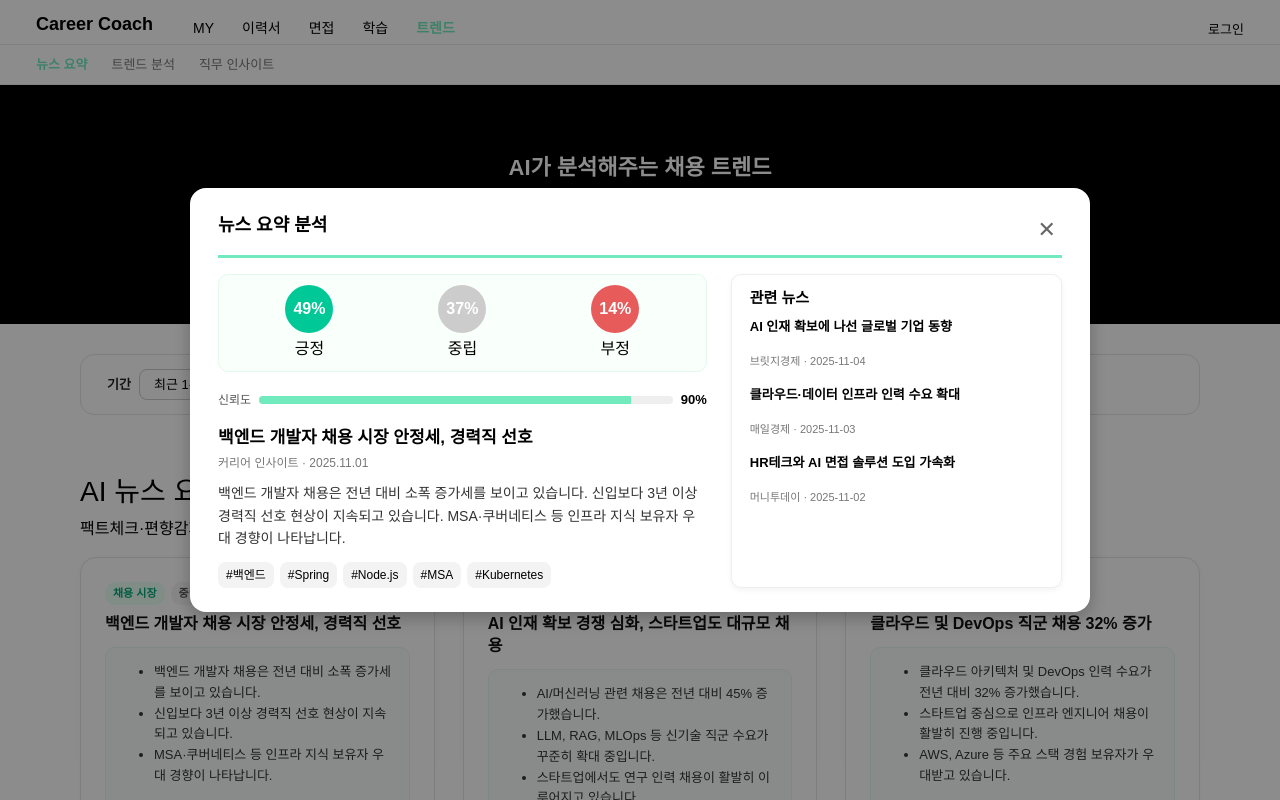
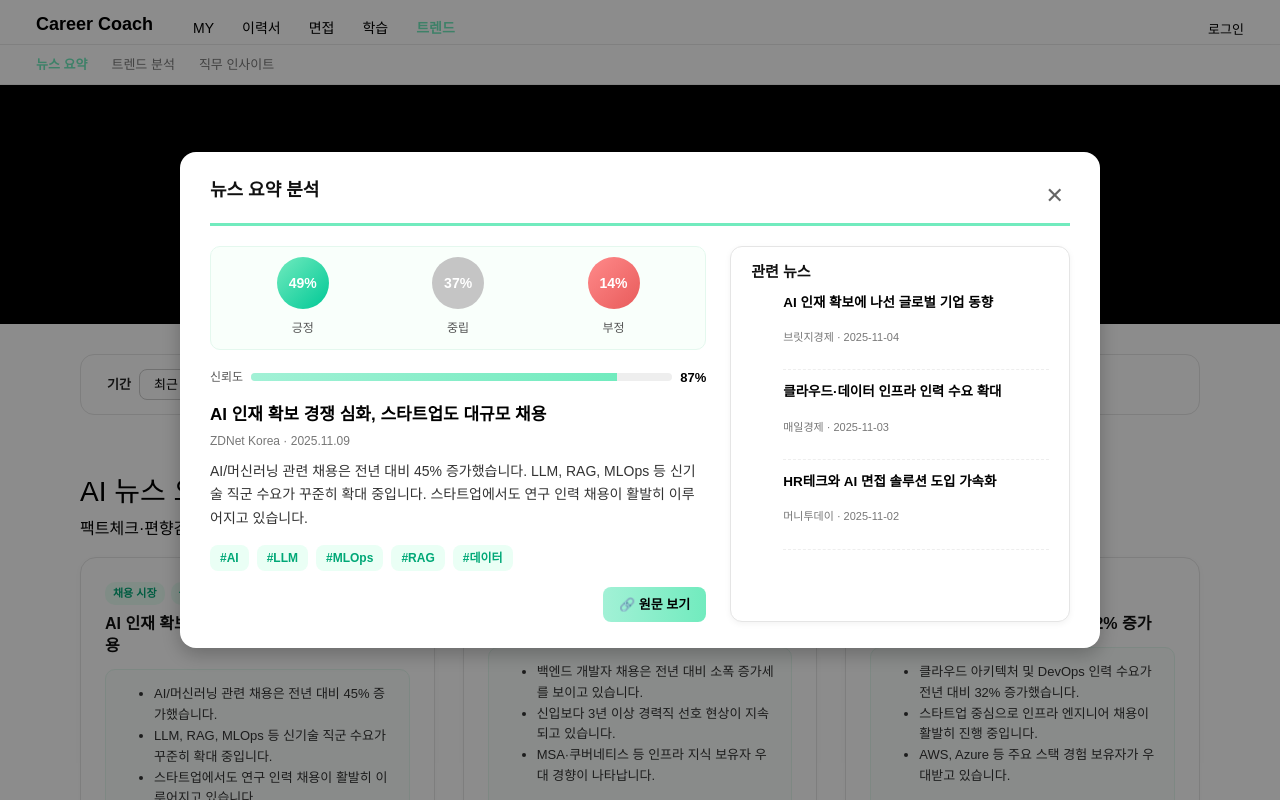
Before and after one commit to llbk-team/llbky-front, a Vue app: page /trend/news in a window 1280 px wide. Both pictures are taken after a click on the element 257 px from the left and 773 px from the top of the page. Shown: the top 800 px of the page. Built offline with nearby package versions, Linux system fonts and the light colour scheme.

Commit message:
docs: 뉴스, 트렌드, 모달 스타일 수정

```diff
--- a/src/components/modal/NewsDetailModal.vue
+++ b/src/components/modal/NewsDetailModal.vue
@@ -1,13 +1,16 @@
 <template>
   <div class="modal-overlay" @click.self="$emit('close')">
     <div class="modal-content">
+      <!-- 헤더 -->
       <div class="modal-header">
         <h2>뉴스 요약 분석</h2>
         <button class="close-btn" @click="$emit('close')">✕</button>
       </div>
 
       <div class="modal-body">
+        <!-- 왼쪽 분석 영역 -->
         <div class="left">
+          <!-- 감정 비율 -->
           <div class="sentiment-box">
             <div class="sentiment-item positive">
               <div class="circle">49%</div>
@@ -23,6 +26,7 @@
             </div>
           </div>
 
+          <!-- 신뢰도 -->
           <div class="trust-box">
             <span class="trust-label">신뢰도</span>
             <div class="trust-bar">
@@ -31,7 +35,7 @@
             <span class="trust-score">{{ news.trust }}%</span>
           </div>
 
-          <!-- ✅ 긴 요약문 -->
+          <!-- 기사 내용 -->
           <div class="article">
             <h3>{{ news.title }}</h3>
             <div class="meta">
@@ -42,9 +46,17 @@
             <div class="keywords">
               <span v-for="(k, i) in news.keywords" :key="i">#{{ k }}</span>
             </div>
+
+            <!-- ✅ 원문 보기 버튼 -->
+            <div class="source-btn-box" v-if="news.source_url">
+              <button class="source-btn" @click="openSource(news.source_url)">
+                🔗 원문 보기
+              </button>
+            </div>
           </div>
         </div>
 
+        <!-- 오른쪽 관련 뉴스 -->
         <div class="right">
           <h4>관련 뉴스</h4>
           <ul>
@@ -69,6 +81,12 @@ const relatedNews = [
   { title: "클라우드·데이터 인프라 인력 수요 확대", source: "매일경제", date: "2025-11-03" },
   { title: "HR테크와 AI 면접 솔루션 도입 가속화", source: "머니투데이", date: "2025-11-02" },
 ];
+
+// ✅ 원문 보기 함수
+const openSource = (url) => {
+  if (!url) return;
+  window.open(url, "_blank");
+};
 </script>
 
 <style scoped>
@@ -80,31 +98,34 @@ const relatedNews = [
   justify-content: center;
   align-items: center;
   z-index: 2000;
+  animation: fadeIn 0.3s ease;
 }
 
 .modal-content {
   background: #ffffff;
   border-radius: 16px;
-  width: 900px;
+  width: 920px;
   max-height: 90vh;
   overflow-y: auto;
-  box-shadow: 0 6px 18px rgba(0, 0, 0, 0.25);
-  padding: 24px 28px;
+  box-shadow: 0 6px 20px rgba(0, 0, 0, 0.25);
+  padding: 26px 30px;
   font-family: "Pretendard", sans-serif;
-  animation: fadeIn 0.25s ease;
+  animation: scaleIn 0.25s ease;
 }
 
+/* 헤더 */
 .modal-header {
   display: flex;
   justify-content: space-between;
   align-items: center;
   border-bottom: 3px solid #71ebbe;
-  padding-bottom: 8px;
-  margin-bottom: 16px;
+  padding-bottom: 10px;
+  margin-bottom: 20px;
 }
 .modal-header h2 {
   font-size: 18px;
   font-weight: 700;
+  color: #111;
 }
 .close-btn {
   border: none;
@@ -112,11 +133,14 @@ const relatedNews = [
   font-size: 22px;
   color: #666;
   cursor: pointer;
+  transition: 0.2s;
 }
 .close-btn:hover {
   color: #e85b5b;
+  transform: scale(1.1);
 }
 
+/* 본문 */
 .modal-body {
   display: flex;
   gap: 24px;
@@ -126,14 +150,14 @@ const relatedNews = [
 }
 .right {
   flex: 1.2;
-  background: #fff;
-  border: 1px solid #eee;
-  border-radius: 10px;
-  padding: 14px 18px;
+  background: #ffffff;
+  border: 1px solid #e5e5e5;
+  border-radius: 12px;
+  padding: 16px 20px;
   box-shadow: 0 2px 6px rgba(0, 0, 0, 0.05);
 }
 
-/* 감정 박스 */
+/* 감정 */
 .sentiment-box {
   display: flex;
   justify-content: space-between;
@@ -148,22 +172,28 @@ const relatedNews = [
   flex: 1;
 }
 .sentiment-item .circle {
-  width: 48px;
-  height: 48px;
+  width: 52px;
+  height: 52px;
   border-radius: 50%;
-  line-height: 48px;
-  margin: 0 auto 4px;
+  line-height: 52px;
+  margin: 0 auto 6px;
   color: #fff;
   font-weight: 700;
+  font-size: 14px;
+  animation: popIn 0.4s ease;
 }
 .positive .circle {
-  background: #00c896;
+  background: linear-gradient(135deg, #71ebbe, #00c896);
 }
 .neutral .circle {
-  background: #ccc;
+  background: #c5c5c5;
 }
 .negative .circle {
-  background: #e85b5b;
+  background: linear-gradient(135deg, #ff8a8a, #e85b5b);
+}
+.sentiment-item span {
+  font-size: 12px;
+  color: #555;
 }
 
 /* 신뢰도 */
@@ -185,9 +215,9 @@ const relatedNews = [
   overflow: hidden;
 }
 .trust-fill {
-  background: #71ebbe;
+  background: linear-gradient(90deg, #a2f1d6 0%, #71ebbe 100%);
   height: 100%;
-  transition: width 0.3s;
+  transition: width 0.4s ease;
 }
 .trust-score {
   font-weight: 700;
@@ -209,57 +239,87 @@ const relatedNews = [
 .article p {
   font-size: 14px;
   color: #333;
-  line-height: 1.6;
-  margin-bottom: 12px;
+  line-height: 1.7;
+  margin-bottom: 14px;
 }
+
+/* ✅ 원문 버튼 */
+.source-btn-box {
+  margin-top: 16px;
+  text-align: right;
+}
+.source-btn {
+  background: linear-gradient(90deg, #a2f1d6, #71ebbe);
+  border: none;
+  border-radius: 8px;
+  color: #000;
+  font-weight: 600;
+  font-size: 13px;
+  padding: 8px 16px;
+  cursor: pointer;
+  transition: 0.25s;
+}
+.source-btn:hover {
+  background: linear-gradient(90deg, #71ebbe, #00c896);
+  transform: translateY(-2px);
+}
+
+/* 키워드 */
 .keywords {
   display: flex;
   flex-wrap: wrap;
-  gap: 6px;
+  gap: 8px;
 }
 .keywords span {
-  background: #f3f3f3;
+  background: #eafff5;
+  color: #00a877;
   border-radius: 8px;
-  padding: 4px 8px;
+  padding: 4px 10px;
   font-size: 12px;
+  font-weight: 600;
 }
 
 /* 관련 뉴스 */
 .right h4 {
   font-size: 15px;
   font-weight: 700;
-  margin-bottom: 10px;
-}
-.right ul {
-  padding: 0;
-  margin: 0;
+  margin-bottom: 12px;
+  color: #111;
 }
 .right li {
   list-style: none;
-  margin-bottom: 10px;
+  margin-bottom: 12px;
+  padding-bottom: 8px;
+  border-bottom: 1px dashed #eee;
 }
 .right .title {
-  font-size: 13px;
+  font-size: 13.5px;
   font-weight: 600;
   color: #000;
+  cursor: pointer;
+  transition: 0.2s;
 }
 .right .title:hover {
   color: #00c896;
+  transform: translateX(2px);
 }
 .right .meta {
   font-size: 11px;
   color: #777;
+  margin-top: 2px;
 }
 
 /* 애니메이션 */
 @keyframes fadeIn {
-  from {
-    opacity: 0;
-    transform: translateY(-8px);
-  }
-  to {
-    opacity: 1;
-    transform: translateY(0);
-  }
+  from { opacity: 0; }
+  to { opacity: 1; }
+}
+@keyframes scaleIn {
+  from { opacity: 0; transform: scale(0.97); }
+  to { opacity: 1; transform: scale(1); }
+}
+@keyframes popIn {
+  0% { transform: scale(0.6); opacity: 0; }
+  100% { transform: scale(1); opacity: 1; }
 }
 </style>
--- a/src/views/trend/News.vue
+++ b/src/views/trend/News.vue
@@ -5,12 +5,7 @@
       <h2>AI가 분석해주는 채용 트렌드</h2>
 
       <div class="search-bar">
-        <input
-          type="text"
-          placeholder="키워드를 입력하세요 (예: 인공지능, 백엔드, AI 개발자)"
-          v-model="keyword"
-          @keyup.enter="searchNews"
-        />
+        <input type="text" placeholder="키워드를 입력하세요 (예: 인공지능, 백엔드, AI 개발자)" v-model="keyword" @keyup.enter="searchNews" />
         <button @click="searchNews">검색</button>
       </div>
     </section>
@@ -26,12 +21,7 @@
       </p>
 
       <div class="news-grid">
-        <div
-          v-for="(item, i) in visibleNews"
-          :key="i"
-          class="news-card"
-          @click="openDetail(item)"
-        >
+        <div v-for="(item, i) in visibleNews" :key="i" class="news-card" @click="openDetail(item)">
           <!-- 상단 태그 -->
           <div class="tag-row">
             <span class="tag category">채용 시장</span>
@@ -52,10 +42,7 @@
           <!-- 편향 감지 -->
           <div class="bias">
             <span class="bias-label">편향 감지</span>
-            <span
-              class="bias-status"
-              :class="{ biasYes: item.bias_detected, biasNo: !item.bias_detected }"
-            >
+            <span class="bias-status" :class="{ biasYes: item.bias_detected, biasNo: !item.bias_detected }">
               {{ item.bias_detected ? item.bias_type : "없음" }}
             </span>
           </div>
@@ -76,11 +63,7 @@
     </section>
 
     <!-- 상세보기 -->
-    <NewsDetailModal
-      v-if="selectedNews"
-      :news="selectedNews"
-      @close="selectedNews = null"
-    />
+    <NewsDetailModal v-if="selectedNews" :news="selectedNews" @close="selectedNews = null" />
   </div>
 </template>
 
@@ -103,6 +86,23 @@ const filters = ref({
 ------------------------------ */
 const newsList = ref([
   {
+    title: "AI 인재 확보 경쟁 심화, 스타트업도 대규모 채용",
+    summary_short: `
+AI/머신러닝 관련 채용은 전년 대비 45% 증가했습니다.
+LLM, RAG, MLOps 등 신기술 직군 수요가 꾸준히 확대 중입니다.
+스타트업에서도 연구 인력 채용이 활발히 이루어지고 있습니다.
+`,
+    keywords: ["AI", "LLM", "MLOps", "RAG", "데이터"],
+    trust: 87,
+    sentiment: "positive",
+    sentimentLabel: "긍정적",
+    bias_detected: true,
+    bias_type: "기술 과도 홍보 경향",
+    date: "2025.11.09",
+    source: "ZDNet Korea",
+    source_url: "https://zdnet.co.kr/news/ai-hiring"
+  },
+  {
     title: "백엔드 개발자 채용 시장 안정세, 경력직 선호",
     summary_short: `
 백엔드 개발자 채용은 전년 대비 소폭 증가세를 보이고 있습니다.
@@ -118,22 +118,7 @@ MSA·쿠버네티스 등 인프라 지식 보유자 우대 경향이 나타납
     date: "2025.11.01",
     source: "커리어 인사이트",
   },
-  {
-    title: "AI 인재 확보 경쟁 심화, 스타트업도 대규모 채용",
-    summary_short: `
-AI/머신러닝 관련 채용은 전년 대비 45% 증가했습니다.
-LLM, RAG, MLOps 등 신기술 직군 수요가 꾸준히 확대 중입니다.
-스타트업에서도 연구 인력 채용이 활발히 이루어지고 있습니다.
-`,
-    keywords: ["AI", "LLM", "MLOps", "RAG", "데이터"],
-    trust: 87,
-    sentiment: "positive",
-    sentimentLabel: "긍정적",
-    bias_detected: true,
-    bias_type: "기술 과도 홍보 경향",
-    date: "2025.11.09",
-    source: "ZDNet Korea",
-  },
+
   {
     title: "클라우드 및 DevOps 직군 채용 32% 증가",
     summary_short: `
@@ -242,12 +227,13 @@ const formatSummary = (summary) => {
 };
 const applyFilter = (newFilters) => (filters.value = newFilters);
 const openDetail = (item) => (selectedNews.value = item);
-const searchNews = () => {};
+const searchNews = () => { };
 </script>
 
 <style scoped>
 .trend-news {
-  background: #fff; /* ✅ 페이지 전체 배경을 흰색으로 */
+  background: #fff;
+  /* ✅ 페이지 전체 배경을 흰색으로 */
   color: #000;
   font-family: "Pretendard", sans-serif;
 }
@@ -261,16 +247,19 @@ const searchNews = () => {};
   width: 100vw;
   margin-left: calc(50% - 50vw);
 }
+
 .hero h2 {
   font-size: 22px;
   font-weight: 600;
   margin-bottom: 28px;
 }
+
 .search-bar {
   display: flex;
   justify-content: center;
   gap: 10px;
 }
+
 .search-bar input {
   width: 440px;
   padding: 12px 18px;
@@ -279,6 +268,7 @@ const searchNews = () => {};
   outline: none;
   font-size: 14px;
 }
+
 .search-bar button {
   background: #71ebbe;
   border: none;
@@ -293,6 +283,7 @@ const searchNews = () => {};
 .news-section {
   padding: 40px 80px 100px;
 }
+
 .news-grid {
   display: grid;
   grid-template-columns: repeat(3, 1fr);
@@ -321,11 +312,14 @@ const searchNews = () => {};
 
 /* 제목 */
 .title {
-  font-size: 16px; /* ✅ 살짝 줄임 */
+  font-size: 16px;
+  /* ✅ 살짝 줄임 */
   font-weight: 700;
   color: #111;
-  margin: 8px 0 12px 0; /* ✅ 상하 여백으로 띄움 */
-  line-height: 1.4; /* ✅ 줄 간격 조정 */
+  margin: 8px 0 12px 0;
+  /* ✅ 상하 여백으로 띄움 */
+  line-height: 1.4;
+  /* ✅ 줄 간격 조정 */
 }
 
 /* 요약 */
@@ -337,12 +331,15 @@ const searchNews = () => {};
   font-size: 13px;
   color: #333;
   line-height: 1.6;
-  margin-bottom: 12px; /* ✅ 키워드와 간격 추가 */
+  margin-bottom: 12px;
+  /* ✅ 키워드와 간격 추가 */
 }
+
 .summary-box ul {
   margin: 0;
   padding-left: 18px;
 }
+
 .summary-box li {
   list-style-type: disc;
   margin-bottom: 4px;
@@ -355,6 +352,7 @@ const searchNews = () => {};
   gap: 6px;
   margin-bottom: 8px;
 }
+
 .keywords span {
   background: #f3f3f3;
   border-radius: 8px;
@@ -368,24 +366,29 @@ const searchNews = () => {};
   display: flex;
   gap: 6px;
 }
+
 .tag {
   font-size: 11px;
   font-weight: 600;
   border-radius: 10px;
   padding: 3px 8px;
 }
+
 .tag.category {
   background: #eafff5;
   color: #00a877;
 }
+
 .tag.positive {
   background: #eafff5;
   color: #00c896;
 }
+
 .tag.neutral {
   background: #f5f5f5;
   color: #555;
 }
+
 .tag.negative {
   background: #ffecec;
   color: #e85b5b;
@@ -398,20 +401,24 @@ const searchNews = () => {};
   gap: 10px;
   margin-bottom: 8px;
 }
+
 .bias-label {
   font-size: 12px;
   color: #666;
 }
+
 .bias-status {
   font-size: 12px;
   font-weight: 600;
   border-radius: 8px;
   padding: 3px 8px;
 }
+
 .biasYes {
   background: #ffecec;
   color: #e85b5b;
 }
+
 .biasNo {
   background: #f3f3f3;
   color: #555;
@@ -423,15 +430,18 @@ const searchNews = () => {};
   flex-direction: column;
   gap: 6px;
 }
+
 .trust {
   display: flex;
   align-items: center;
   gap: 8px;
 }
+
 .trust .label {
   font-size: 12px;
   color: #777;
 }
+
 .trust .bar {
   flex: 1;
   height: 6px;
@@ -439,14 +449,17 @@ const searchNews = () => {};
   border-radius: 4px;
   overflow: hidden;
 }
+
 .trust .fill {
   height: 100%;
   background: #71ebbe;
 }
+
 .trust .score {
   font-weight: 700;
   font-size: 12px;
 }
+
 .source {
   font-size: 11px;
   color: #999;
--- a/src/views/trend/Trend.vue
+++ b/src/views/trend/Trend.vue
@@ -8,11 +8,7 @@
       <div v-for="(card, i) in summaryCards" :key="i" class="summary-card">
         <p class="label">{{ card.label }}</p>
         <h3 class="value">{{ card.value }}</h3>
-        <span
-          v-if="card.change"
-          class="change"
-          :class="{ up: card.change > 0, down: card.change < 0 }"
-        >
+        <span v-if="card.change" class="change" :class="{ up: card.change > 0, down: card.change < 0 }">
           {{ card.change > 0 ? "+" : "" }}{{ card.change }}%
         </span>
       </div>
@@ -184,7 +180,7 @@ onMounted(async () => {
     },
   });
 
-  // 워드클라우드
+  // 워드클라우드 (가중치 기반 색상 단계 적용)
   const words = [
     ["Kubernetes", 40],
     ["AI", 30],
@@ -199,11 +195,19 @@ onMounted(async () => {
     ["Node.js", 10],
     ["클라우드", 8],
   ];
+
   WordCloud(document.getElementById("wordCloud"), {
     list: words,
     gridSize: 12,
     weightFactor: 4,
-    color: () => "#71EBBE",
+    color: (word, weight) => {
+      if (weight > 30) return "#00C896";  // 진한 민트
+      if (weight > 25) return "#3CC3D3";  // 청록 (시원한 대비)
+      if (weight > 20) return "#5B8DEF";  // 하늘/블루 계열
+      if (weight > 15) return "#B47EFF";  // 보라 계열
+      if (weight > 10) return "#FFA07A";  // 코랄/살구톤
+      return "#CFFFE2";                   // 파스텔 톤 (보조)
+    },
     rotateRatio: 0,
     backgroundColor: "#ffffff",
   });
@@ -212,7 +216,8 @@ onMounted(async () => {
 
 <style scoped>
 .trend-page {
-  background: #ffffff; /* ✅ 페이지 전체 흰색 */
+  background: #ffffff;
+  /* ✅ 페이지 전체 흰색 */
   padding: 40px 80px 100px;
   font-family: "Pretendard", sans-serif;
   color: #111;
@@ -225,6 +230,7 @@ onMounted(async () => {
   color: #111;
   margin-bottom: 6px;
 }
+
 .page-subtitle {
   color: #666;
   font-size: 14px;
@@ -237,38 +243,47 @@ onMounted(async () => {
   gap: 20px;
   margin-bottom: 36px;
 }
+
 .summary-card {
   flex: 1;
   background: #ffffff;
   border-radius: 14px;
   padding: 22px 24px;
   text-align: center;
-  border: 1px solid #e5e5e5; /* ✅ 경계선 */
-  box-shadow: 0 2px 6px rgba(0, 0, 0, 0.04); /* ✅ 은은한 그림자 */
+  border: 1px solid #e5e5e5;
+  /* ✅ 경계선 */
+  box-shadow: 0 2px 6px rgba(0, 0, 0, 0.04);
+  /* ✅ 은은한 그림자 */
   transition: all 0.25s ease;
 }
+
 .summary-card:hover {
   transform: translateY(-3px);
   box-shadow: 0 4px 10px rgba(0, 0, 0, 0.08);
   border-color: #d0d0d0;
 }
+
 .summary-card .label {
   font-size: 13px;
   color: #777;
   margin-bottom: 5px;
 }
+
 .summary-card .value {
   font-size: 21px;
   font-weight: 700;
   color: #00c896;
 }
+
 .summary-card .change {
   font-size: 13px;
   font-weight: 600;
 }
+
 .change.up {
   color: #00c896;
 }
+
 .change.down {
   color: #e85b5b;
 }
@@ -276,27 +291,33 @@ onMounted(async () => {
 /* Keyword Trend Section */
 .pretty-trend {
   background: #ffffff;
-  border: 1px solid #e5e5e5; /* ✅ 경계선 */
+  border: 1px solid #e5e5e5;
+  /* ✅ 경계선 */
   border-radius: 16px;
   padding: 28px 30px;
   margin-bottom: 36px;
-  box-shadow: 0 2px 6px rgba(0, 0, 0, 0.04); /* ✅ 그림자 */
+  box-shadow: 0 2px 6px rgba(0, 0, 0, 0.04);
+  /* ✅ 그림자 */
 }
+
 .chart-title {
   font-size: 17px;
   font-weight: 700;
   color: #111;
   margin-bottom: 4px;
 }
+
 .chart-subtitle {
   font-size: 13px;
   color: #777;
   margin-bottom: 16px;
 }
+
 .chart-wrapper {
   height: 280px;
   margin-bottom: 20px;
 }
+
 .trend-stats {
   display: flex;
   justify-content: space-around;
@@ -304,23 +325,28 @@ onMounted(async () => {
   border-top: 1px solid #eee;
   padding-top: 10px;
 }
+
 .trend-item {
   text-align: center;
   width: 100px;
   padding: 6px 0;
 }
+
 .trend-item .keyword {
   font-size: 13px;
   font-weight: 600;
   color: #333;
 }
+
 .trend-item .change {
   font-size: 12px;
   font-weight: 500;
 }
+
 .trend-item .change.up {
   color: #00b37e;
 }
+
 .trend-item .change.down {
   color: #ff5f5f;
 }
@@ -332,34 +358,42 @@ onMounted(async () => {
   gap: 26px;
   margin-bottom: 40px;
 }
+
 .card {
   background: #ffffff;
   border-radius: 16px;
-  border: 1px solid #e5e5e5; /* ✅ 경계선 */
-  box-shadow: 0 2px 6px rgba(0, 0, 0, 0.04); /* ✅ 그림자 */
+  border: 1px solid #e5e5e5;
+  /* ✅ 경계선 */
+  box-shadow: 0 2px 6px rgba(0, 0, 0, 0.04);
+  /* ✅ 그림자 */
   padding: 22px 26px;
 }
+
 .card-header h4 {
   font-size: 16px;
   font-weight: 700;
   color: #111;
 }
+
 .card-header p {
   font-size: 13px;
   color: #777;
   margin-bottom: 14px;
 }
+
 .wordcloud {
   width: 100%;
   height: 260px;
   margin-top: 6px;
 }
+
 .sentiment-chart-container {
   position: relative;
   width: 100%;
   min-height: 340px;
   height: 340px;
 }
+
 .sentiment-chart-container canvas {
   position: absolute;
   inset: 0;
@@ -371,11 +405,14 @@ onMounted(async () => {
 .insight-summary {
   background: #ffffff;
   border-radius: 16px;
-  border: 1px solid #e5e5e5; /* ✅ 경계선 */
+  border: 1px solid #e5e5e5;
+  /* ✅ 경계선 */
   padding: 26px 30px;
   line-height: 1.8;
-  box-shadow: 0 2px 6px rgba(0, 0, 0, 0.04); /* ✅ 그림자 */
+  box-shadow: 0 2px 6px rgba(0, 0, 0, 0.04);
+  /* ✅ 그림자 */
 }
+
 .insight-summary h4 {
   font-size: 17px;
   font-weight: 700;
@@ -384,24 +421,30 @@ onMounted(async () => {
   border-left: 4px solid #71ebbe;
   padding-left: 10px;
 }
+
 .insight-summary ul {
   padding-left: 18px;
   margin-bottom: 16px;
 }
+
 .insight-summary li {
   font-size: 14px;
   color: #333;
   margin-bottom: 8px;
 }
+
 .insight-summary b {
   color: #00c896;
 }
+
 .insight-summary span {
   color: #555;
 }
+
 .insight-link {
   text-align: right;
 }
+
 .btn-link {
   font-size: 14px;
   font-weight: 600;
@@ -409,6 +452,7 @@ onMounted(async () => {
   text-decoration: none;
   transition: 0.2s;
 }
+
 .btn-link:hover {
   text-decoration: underline;
   color: #00a67a;
```
